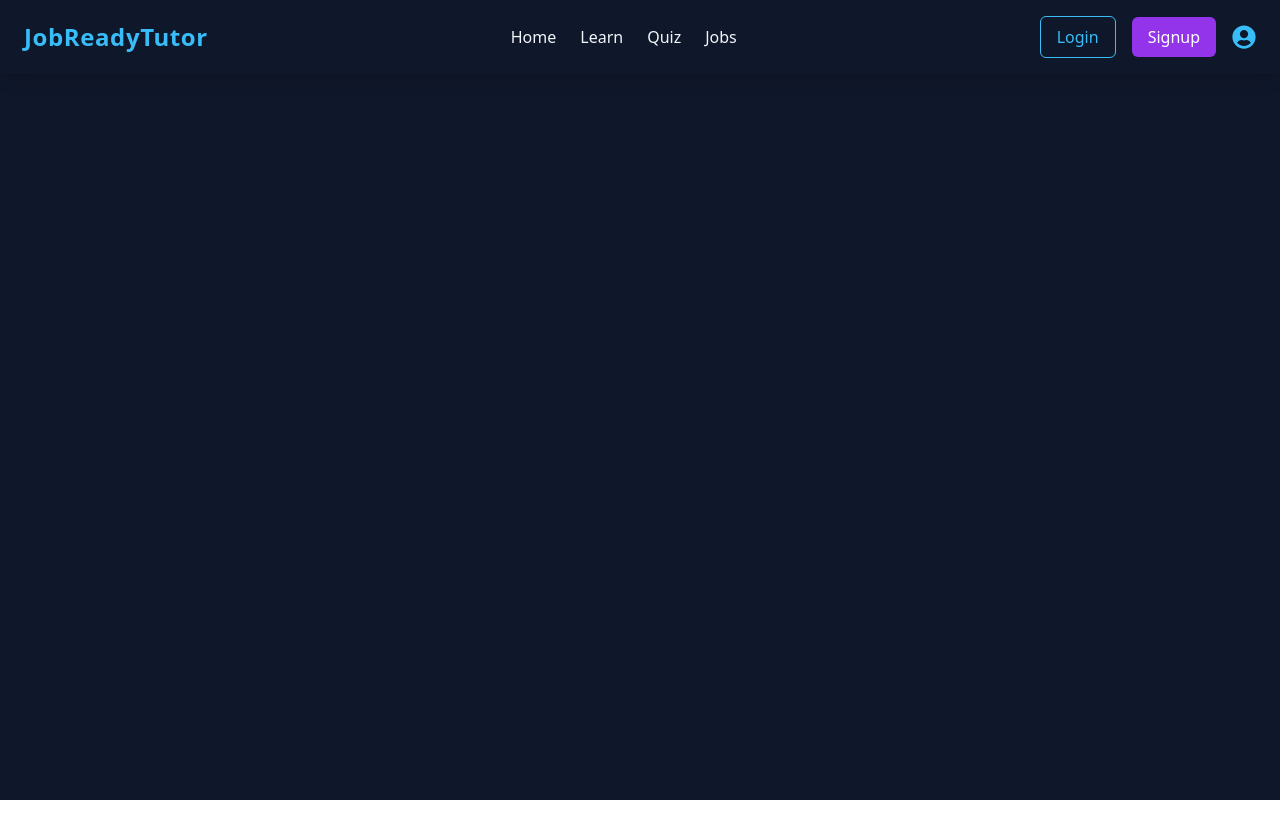
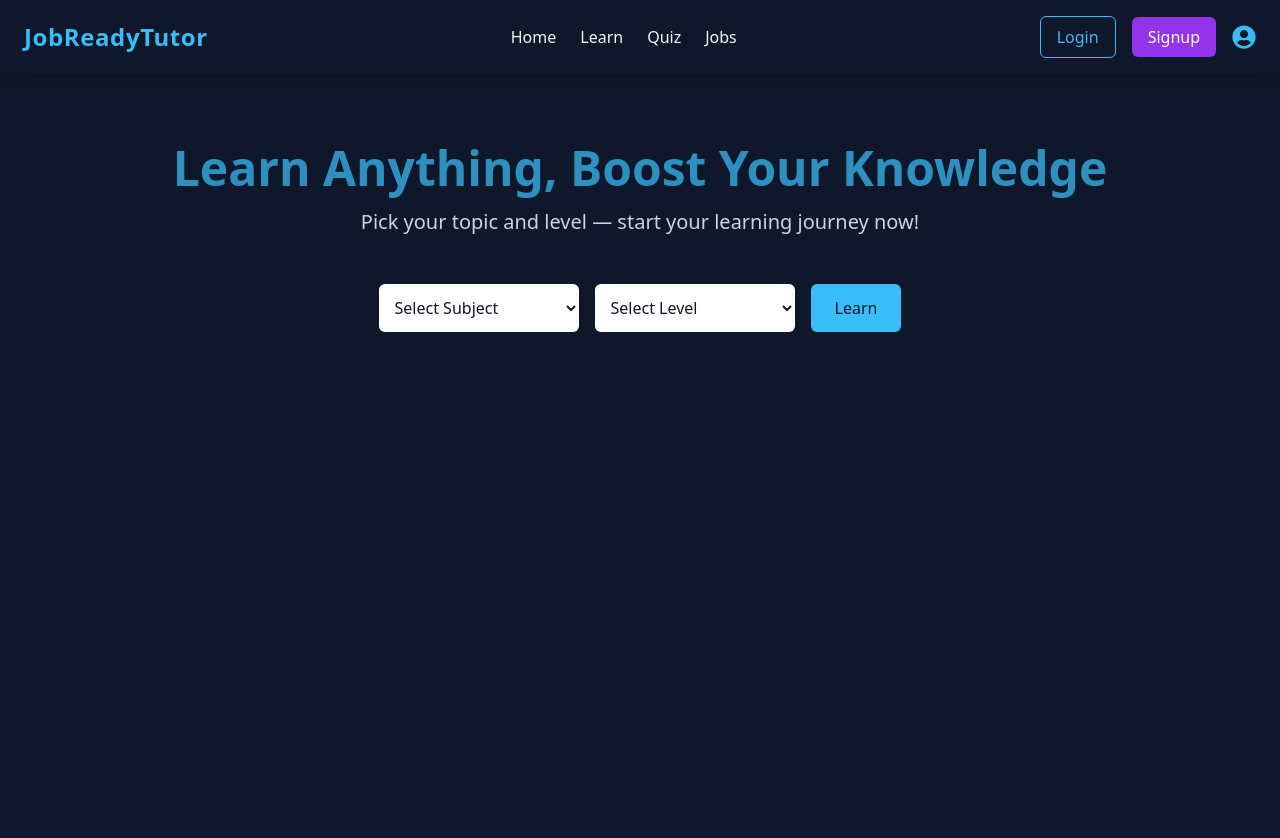
Before and after one commit to Murtaza-Shahani/Job_Ready_AiTutor, a React (Vite) app in the folder Frontend/: page /learn in a window 1280 px wide. Shown: the top 838 px of the page. Before the commit the page ends 800 px from the top, so only its background shows below. Built offline with nearby package versions, Linux system fonts and the light colour scheme.

Commit message:
learn page implemented

```diff
--- a/Frontend/src/App.jsx
+++ b/Frontend/src/App.jsx
@@ -3,16 +3,18 @@ import "./index.css";
 import { BrowserRouter, Routes, Route } from "react-router-dom";
 import Home from "./pages/Home";
 import Navbar from "./components/Navbar";
+import Learn from "./pages/Learn";
 function App() {
   return (
     <>
-    <div  className="bg-[#0f172a] text-[#f1f5f9] min-h-screen">
+    <div className="pt-90 md:pt-20 px-1 bg-[#0f172a] text-[#f1f5f9] min-h-screen">
 
       <BrowserRouter>
 
         <Navbar />
         <Routes>
           <Route path="/" element={<Home />} />
+          <Route path="/learn" element = {<Learn/>}/>
         </Routes>
       </BrowserRouter>
       </div>
--- a/Frontend/src/components/Navbar.jsx
+++ b/Frontend/src/components/Navbar.jsx
@@ -1,3 +1,4 @@
+// src/components/Navbar.jsx
 import React, { useState } from "react";
 import { Link } from "react-router-dom";
 import { FaUserCircle } from "react-icons/fa";
@@ -9,7 +10,7 @@ const Navbar = () => {
   const toggleMenu = () => setMenuOpen(!menuOpen);
 
   return (
-    <nav className="bg-[#0f172a] text-[#f1f5f9] px-6 py-4 shadow-lg fixed top-0 left-0 w-full ">
+    <nav className="bg-[#0f172a] text-[#f1f5f9] px-6 py-4 shadow-lg fixed top-0 left-0 w-full z-50">
       <div className="flex justify-between items-center">
         {/* Left: Logo */}
         <div className="text-2xl font-bold tracking-wide text-[#38bdf8]">
--- a/Frontend/src/pages/Home.jsx
+++ b/Frontend/src/pages/Home.jsx
@@ -1,5 +1,4 @@
 // src/components/Home.jsx
-
 import React from "react";
 import Slider from "react-slick";
 import "slick-carousel/slick/slick.css";
@@ -20,7 +19,7 @@ const Home = () => {
   };
 
   return (
-    <div className="w-full min-h-screen bg-gray-900 text-white flex flex-col md:flex-row items-center justify-between px-6 md:px-16 py-12">
+    <div className="w-full bg-gray-900 text-white flex flex-col md:flex-row items-center justify-between px-6 md:px-16 py-12">
       {/* Left Section */}
       <div className="md:w-1/2 w-full mb-10 md:mb-0">
         <h1 className="text-4xl md:text-5xl font-bold mb-4 animate-pulse">
--- /dev/null
+++ b/Frontend/src/pages/Learn.jsx
@@ -0,0 +1,119 @@
+import React, { useState } from "react";
+
+const Learn = () => {
+  const [subject, setSubject] = useState("");
+  const [level, setLevel] = useState("");
+  const [customSubject, setCustomSubject] = useState("");
+  const [response, setResponse] = useState("");
+
+  const handleLearn = () => {
+    const selectedSubject = subject === "other" ? customSubject : subject;
+    if (!selectedSubject || !level) {
+      alert("Please select a subject and level.");
+      return;
+    }
+
+    // TODO: Connect to backend or AI API
+    setResponse(
+      `📘 Here's a beginner-friendly introduction to ${selectedSubject} at the ${level} level.`
+    );
+  };
+
+  const handleNewTopic = () => {
+    setSubject("");
+    setCustomSubject("");
+    setLevel("");
+    setResponse("");
+  };
+
+  return (
+    <div className="min-h-screen bg-[#0f172a] text-[#f1f5f9] py-16 px-6 md:px-16">
+      {/* Header */}
+      <div className="text-center mb-12">
+        <h1 className="text-4xl md:text-5xl font-bold text-[#38bdf8] mb-4 animate-pulse">
+          Learn Anything, Boost Your Knowledge
+        </h1>
+        <p className="text-lg md:text-xl text-[#cbd5e1]">
+          Pick your topic and level — start your learning journey now!
+        </p>
+      </div>
+
+      {/* Filter Section */}
+      <div className="flex flex-col md:flex-row gap-4 items-center justify-center mb-10 bg-[#0f172a]">
+        {/* Subject Select */}
+        <select
+          value={subject}
+          onChange={(e) => setSubject(e.target.value)}
+          className="p-3 rounded-md text-[#0f172a] bg-white w-full md:w-[200px]"
+        >
+          <option value="">Select Subject</option>
+          <option value="JavaScript">JavaScript</option>
+          <option value="React">React</option>
+          <option value="Node">Node</option>
+          <option value="Express">Express</option>
+          <option value="MongoDB">MongoDB</option>
+          <option value="Tailwind CSS">Tailwind CSS</option>
+          <option value="other">Other</option>
+        </select>
+
+        {/* Custom Subject Input */}
+        {subject === "other" && (
+          <input
+            type="text"
+            placeholder="Enter subject"
+            value={customSubject}
+            onChange={(e) => setCustomSubject(e.target.value)}
+            className="p-3 rounded-md text-[#0f172a] bg-white w-full md:w-[200px]"
+          />
+        )}
+
+        {/* Level Select */}
+        <select
+          value={level}
+          onChange={(e) => setLevel(e.target.value)}
+          className="p-3 rounded-md text-[#0f172a] bg-white w-full md:w-[200px]"
+        >
+          <option value="">Select Level</option>
+          <option value="Basic">Basic</option>
+          <option value="Intermediate">Intermediate</option>
+          <option value="Advanced">Advanced</option>
+        </select>
+
+        {/* Learn Button */}
+        <button
+          onClick={handleLearn}
+          className="bg-[#38bdf8] text-[#0f172a] px-6 py-3 rounded-md hover:bg-[#0ea5e9] transition"
+        >
+          Learn
+        </button>
+      </div>
+
+      {/* AI Response Area */}
+      {response && (
+        <div className="bg-[#1e293b] p-6 rounded-lg shadow-lg max-w-3xl mx-auto">
+          <h2 className="text-2xl font-semibold mb-4 text-[#38bdf8]">Learning Material:</h2>
+          <p className="text-[#f8fafc] mb-6">{response}</p>
+
+          <div className="flex gap-4">
+            <button
+              onClick={handleNewTopic}
+              className="px-4 py-2 bg-gray-700 rounded-md hover:bg-gray-600 transition"
+            >
+              🔄 New Topic
+            </button>
+            <button
+              onClick={() =>
+                alert(`Quiz: You selected ${subject} - ${level}`)
+              }
+              className="px-4 py-2 bg-[#9333ea] text-white rounded-md hover:bg-[#7e22ce] transition"
+            >
+              🧠 Give Quiz
+            </button>
+          </div>
+        </div>
+      )}
+    </div>
+  );
+};
+
+export default Learn;
```
